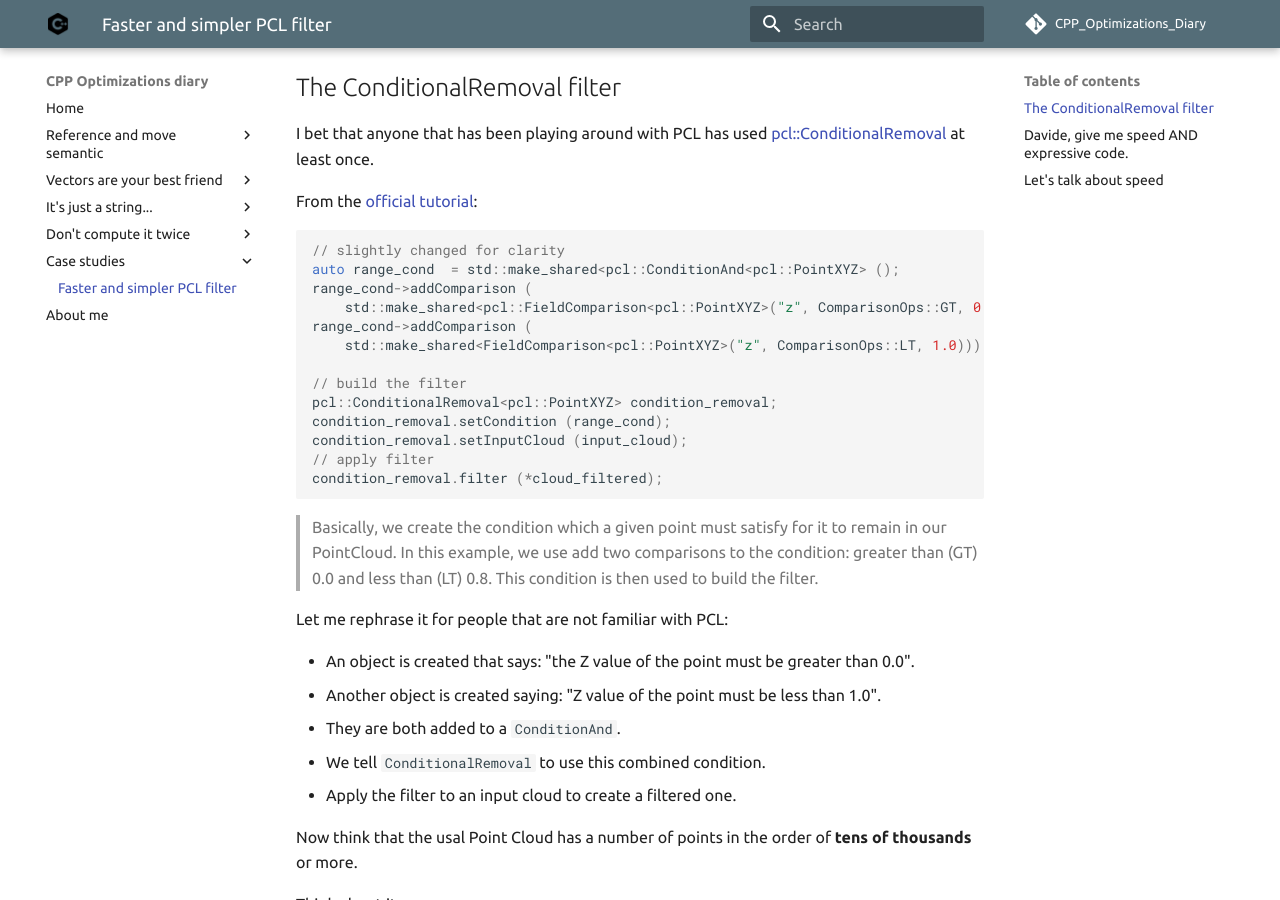
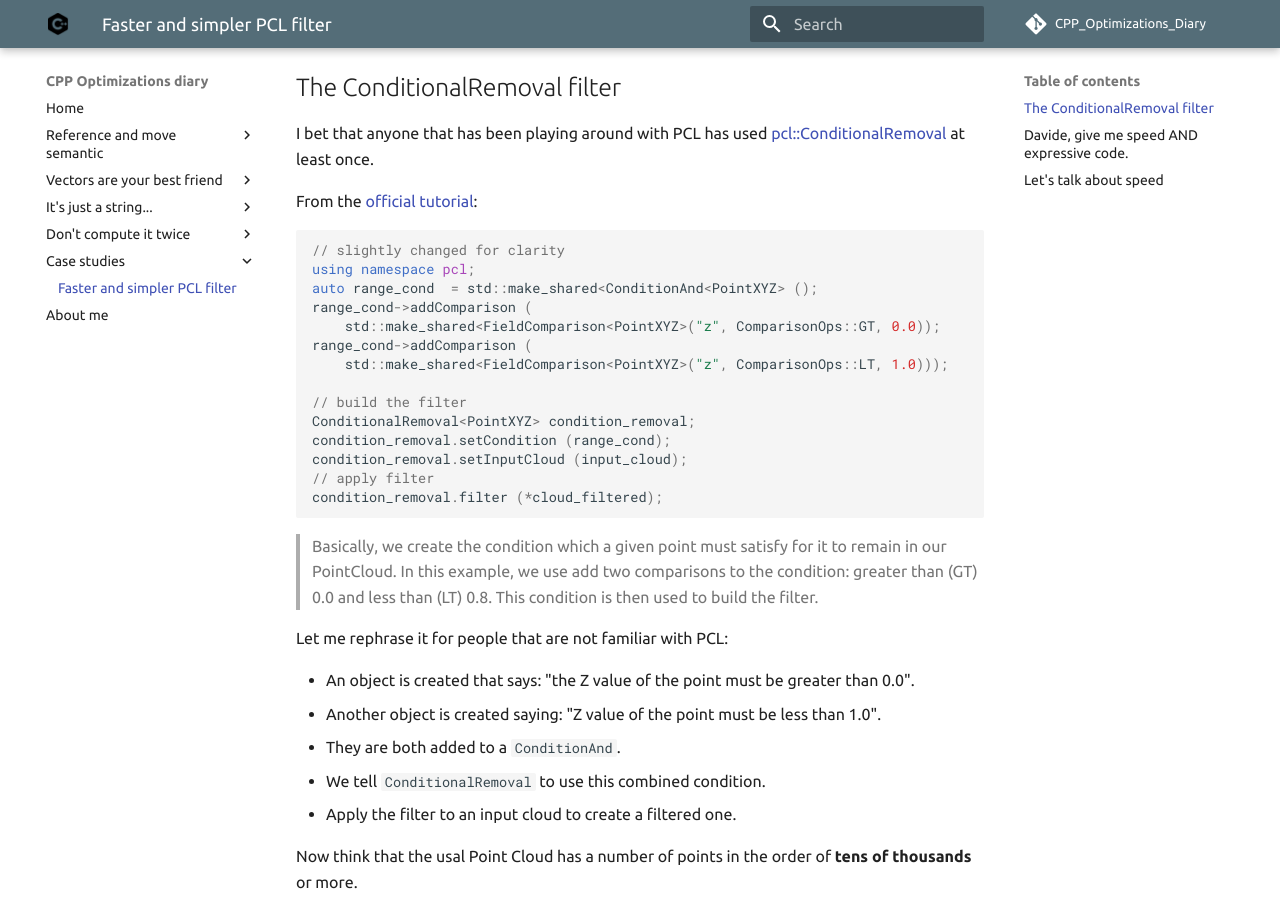
Before and after one commit to facontidavide/CPP_Optimizations_Diary, an MkDocs documentation site: the page built from docs/pcl_filter.md, in a window 1280 px wide and 900 px high, scrolled down 820 px. Built offline with MkDocs 1.6.1 and Material for MkDocs 9.7.7, drawn with Linux system fonts in a browser that asks for light colours; comment, search, counter and statistics services are not loaded; some of the changed text lies outside the part shown.

Commit message:
Update pcl_filter.md

````diff
--- a/docs/pcl_filter.md
+++ b/docs/pcl_filter.md
@@ -23,14 +23,15 @@ From the [official tutorial](https://pcl-tutorials.readthedocs.io/en/latest/remo
 
 ```C++
 // slightly changed for clarity
-auto range_cond  = std::make_shared<pcl::ConditionAnd<pcl::PointXYZ> ();
+using namespace pcl;
+auto range_cond  = std::make_shared<ConditionAnd<PointXYZ> ();
 range_cond->addComparison (
-    std::make_shared<pcl::FieldComparison<pcl::PointXYZ>("z", ComparisonOps::GT, 0.0));
+    std::make_shared<FieldComparison<PointXYZ>("z", ComparisonOps::GT, 0.0));
 range_cond->addComparison (
-    std::make_shared<FieldComparison<pcl::PointXYZ>("z", ComparisonOps::LT, 1.0)));
+    std::make_shared<FieldComparison<PointXYZ>("z", ComparisonOps::LT, 1.0)));
 
 // build the filter
-pcl::ConditionalRemoval<pcl::PointXYZ> condition_removal;
+ConditionalRemoval<PointXYZ> condition_removal;
 condition_removal.setCondition (range_cond);
 condition_removal.setInputCloud (input_cloud);
 // apply filter
@@ -149,11 +150,11 @@ This is the **old** code:
 
 
 ```C++
-auto range_cond  = std::make_shared<pcl::ConditionAnd<pcl::PointXYZ> ();
+auto range_cond  = std::make_shared<ConditionAnd<PointXYZ> ();
 range_cond->addComparison (
-    std::make_shared<pcl::FieldComparison<pcl::PointXYZ>("z", ComparisonOps::GT, 0.0));
+    std::make_shared<FieldComparison<PointXYZ>("z", ComparisonOps::GT, 0.0));
 range_cond->addComparison (
-    std::make_shared<FieldComparison<pcl::PointXYZ>("z", ComparisonOps::LT, 1.0)));
+    std::make_shared<FieldComparison<PointXYZ>("z", ComparisonOps::LT, 1.0)));
 ```
 
 And this is the **new** one, where my condition is expressed in plain old code:
````
